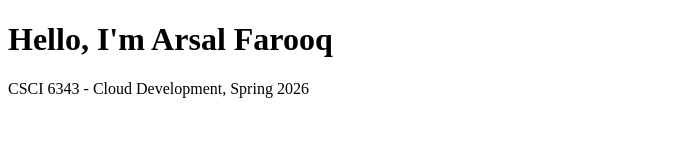
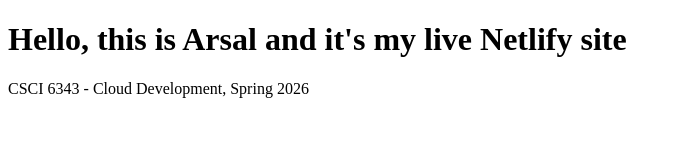
Before and after one commit to Arsalfarooq/cloud-dev-netlify, a plain HTML site: page index.html in a window 1280 px wide. Shown: the whole page, without its empty margins (0-681 px from the left). Drawn offline with Linux system fonts and the light colour scheme.

Commit message:
Update homepage message

```diff
--- a/index.html
+++ b/index.html
@@ -8,7 +8,7 @@
 
 <body>
 
-<h1>Hello, I'm Arsal Farooq</h1>
+<h1><h1>Hello, this is Arsal and it's my live Netlify site</h1></h1>
 <p>CSCI 6343 - Cloud Development, Spring 2026</p>
 
 </body>
```
